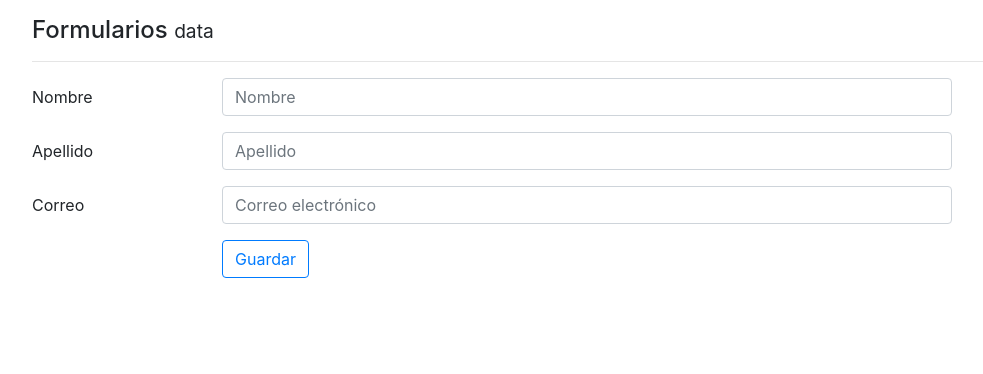
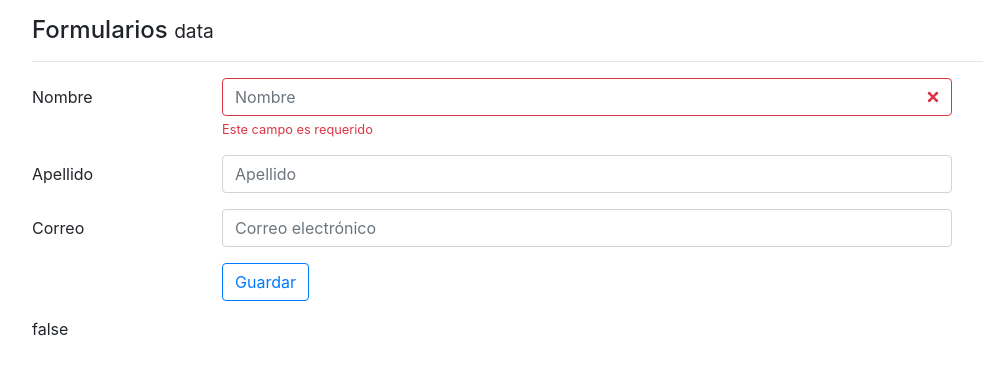
Before and after one commit to JaviLzn/CursoAngular-08-formularios, an Angular app: page / in a window 1280 px wide. Shown: the top 374 px of the page, without its empty margins (53-1036 px from the left). Built offline with nearby package versions, Linux system fonts and the light colour scheme.

Commit message:
Se realizan validaciones al campo nombre aprox data

```diff
--- a/src/app/components/data/data.component.html
+++ b/src/app/components/data/data.component.html
@@ -1,6 +1,6 @@
 <h4>Formularios <small>data</small></h4>
 <hr>
-<form [formGroup]="forma" (ngSubmit)="guardarCambios()" novalidate >
+<form [formGroup]="forma" (ngSubmit)="guardarCambios()">
 
   <div>
 
@@ -9,8 +9,16 @@
       <div class="col-8">
 
         <input class="form-control"
+               [ngClass]="{'is-invalid': forma.controls['nombre'].errors?.required || forma.controls['nombre'].errors?.minlength}"
                type="text"
-               placeholder="Nombre">
+               placeholder="Nombre"
+               formControlName="nombre">
+               <div *ngIf="forma.controls['nombre'].errors?.required" class="invalid-feedback">
+                 Este campo es requerido
+               </div>
+               <div *ngIf="forma.controls['nombre'].errors?.minlength" class="invalid-feedback">
+                Debe digitar al menos 3 caracteres
+              </div>
       </div>
     </div>
 
@@ -20,7 +28,8 @@
 
         <input class="form-control"
                type="text"
-               placeholder="Apellido">
+               placeholder="Apellido"
+               formControlName="apellido">
       </div>
     </div>
 
@@ -32,7 +41,8 @@
 
       <input class="form-control"
              type="email"
-             placeholder="Correo electrónico">
+             placeholder="Correo electrónico"
+             formControlName="correo">
     </div>
   </div>
 
@@ -47,4 +57,8 @@
     </div>
   </div>
 
+  <div class="footer">
+    {{forma.valid}}
+  </div>
+
 </form>
--- a/src/app/components/data/data.component.ts
+++ b/src/app/components/data/data.component.ts
@@ -12,9 +12,12 @@
 
   constructor() {
     this.forma = new FormGroup({
-      'nombre': new FormControl('Javier'),
-      'apellido': new FormControl(),
-      'correo': new FormControl(),
+      'nombre':   new FormControl('', [Validators.required, Validators.minLength(3)]),
+      'apellido': new FormControl('', [Validators.required, Validators.minLength(3)]),
+      'correo':   new FormControl('', [
+                                        Validators.required,
+                                        Validators.pattern('[a-z0-9._%+-]+@[a-z0-9.-]+\.[a-z]{2,3}$')
+                                      ])
     });
   }
 
```
